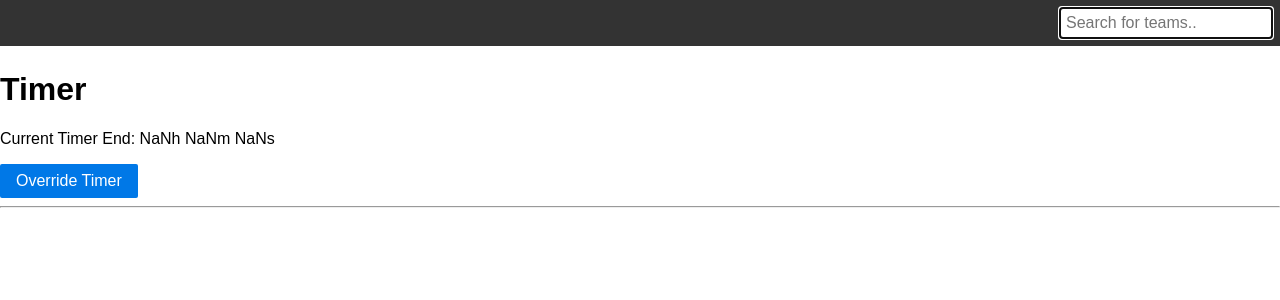
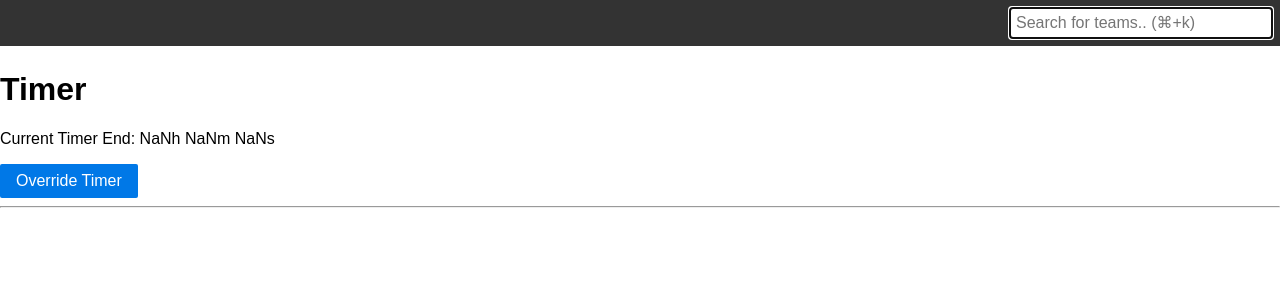
Before and after one commit to Malaber/turniere-match, a Flask app: page / in a window 1280 px wide. Shown: the top 300 px of the page. Run offline with Flask 3, Linux system fonts and the light colour scheme; data that the repository does not hold is empty.

Commit message:
Add shortcut

```diff
--- a/static/style.css
+++ b/static/style.css
@@ -25,7 +25,7 @@
     padding: 6px;
     margin: 8px;
     border: none;
-    width: 200px; /* Adjust width as needed */
+    width: 250px; /* Adjust width as needed */
 }
 
 body {
--- a/templates/index.jinja2
+++ b/templates/index.jinja2
@@ -12,7 +12,7 @@
 
 <body>
 <div class="navbar">
-    <input type="text" id="teamSearch" onkeyup="filterTeams()" placeholder="Search for teams..">
+    <input type="text" id="teamSearch" onkeyup="filterTeams()" placeholder="Search for teams.. (⌘+k)">
 </div>
 {% include 'timer.jinja2' %}
 <hr>
```
